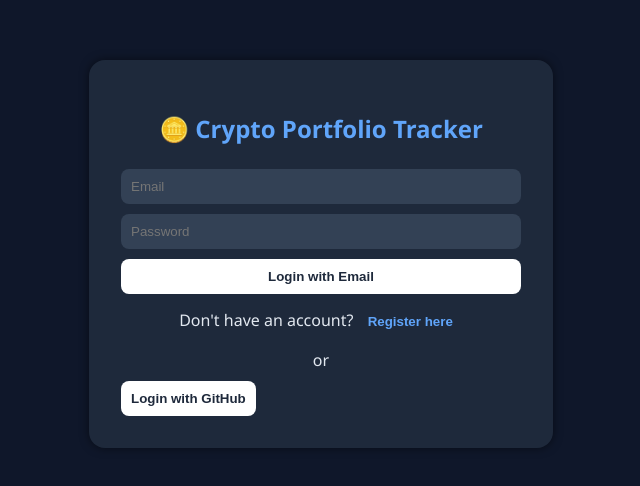
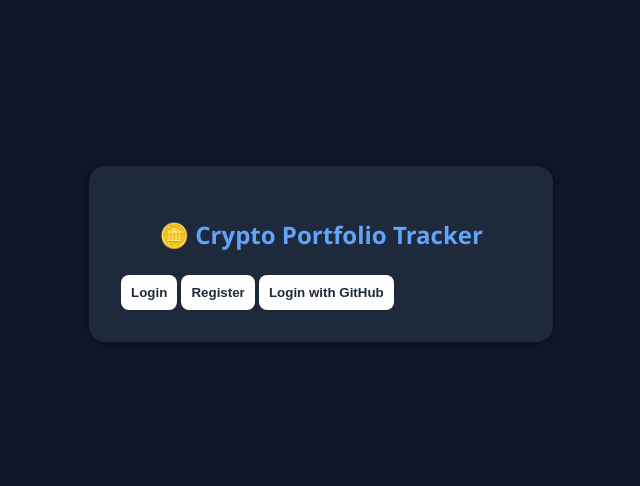
Before and after one commit to VoldunStoll/Portfolio-Tracker, a plain HTML site: page index.html in a window 1280 px wide. Shown: the part 146-632 px from the top of the page, without its empty margins (319-959 px from the left). Drawn offline with nearby package versions, Linux system fonts and the light colour scheme.

Commit message:
Update index.html

```diff
--- a/index.html
+++ b/index.html
@@ -10,24 +10,26 @@
 </head>
 <body>
   <div class="container">
-    <!-- Login Page -->
-    <section id="login-page">
+    <!-- Landing Section -->
+    <section id="landing-page">
       <h1>🪙 Crypto Portfolio Tracker</h1>
-
-      <form id="auth-form">
-        <input type="email" id="auth-email" placeholder="Email" required />
-        <input type="password" id="auth-password" placeholder="Password" required />
-        <button type="submit" id="auth-submit">Login with Email</button>
-      </form>
-
-      <p id="toggle-text">
-        Don't have an account? <button id="toggle-mode" type="button">Register here</button>
-      </p>
-
-      <p>or</p>
+      <button id="login-btn">Login</button>
+      <button id="register-btn">Register</button>
       <button id="github-login">Login with GitHub</button>
     </section>
 
+    <!-- Popup (Modal) for Login/Register -->
+    <div id="auth-modal" class="modal hidden">
+      <div class="modal-content">
+        <span id="modal-close" class="close">×</span>
+        <h2 id="modal-title">Login</h2>
+        <form id="auth-form">
+          <input type="email" id="auth-email" placeholder="Email" required />
+          <input type="password" id="auth-password" placeholder="Password" required />
+          <button type="submit" id="auth-submit">Login with Email</button>
+        </form>
+      </div>
+    </div>
 
     <!-- Portfolio Page (hidden by default) -->
     <section id="portfolio-page" class="hidden">
```
